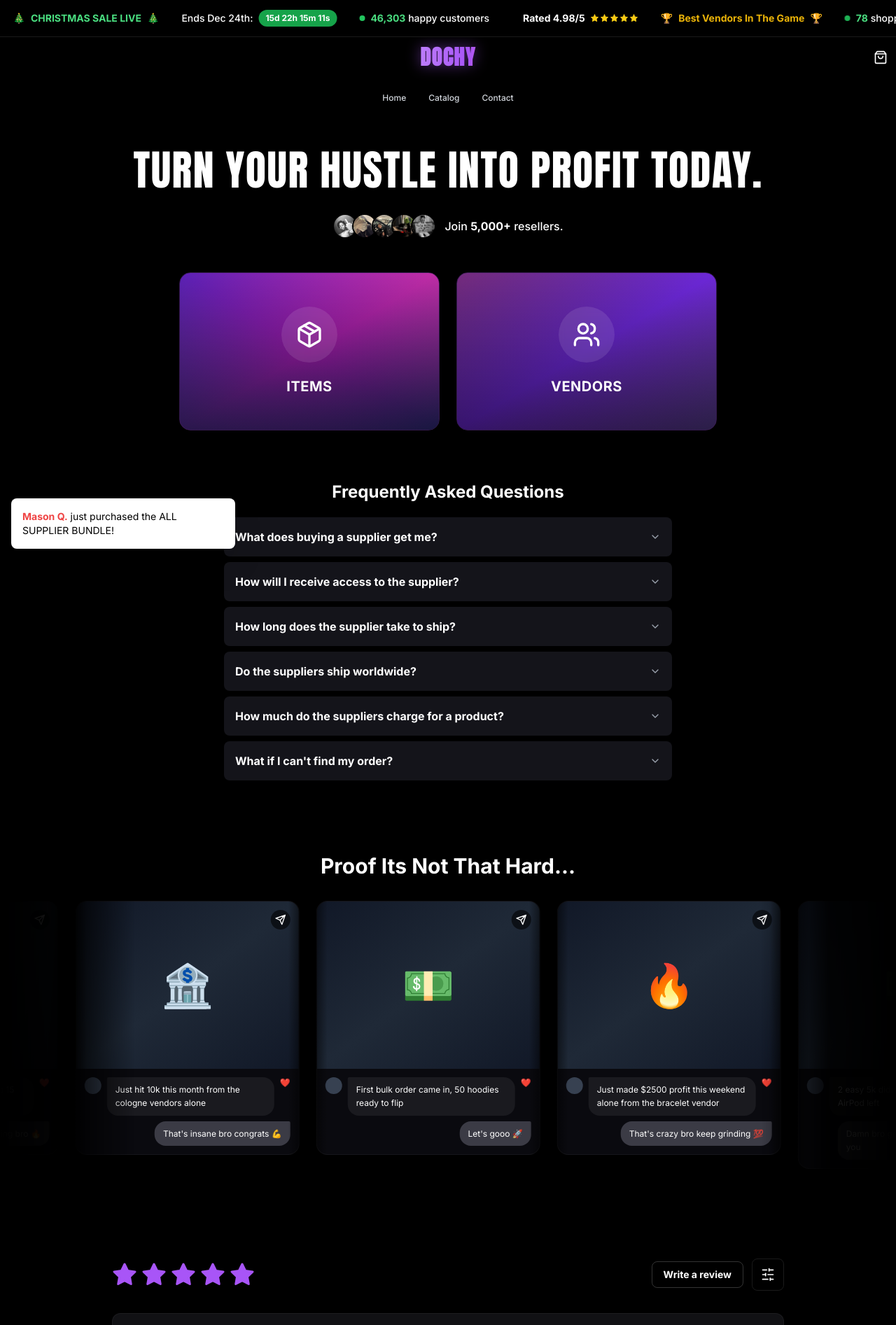
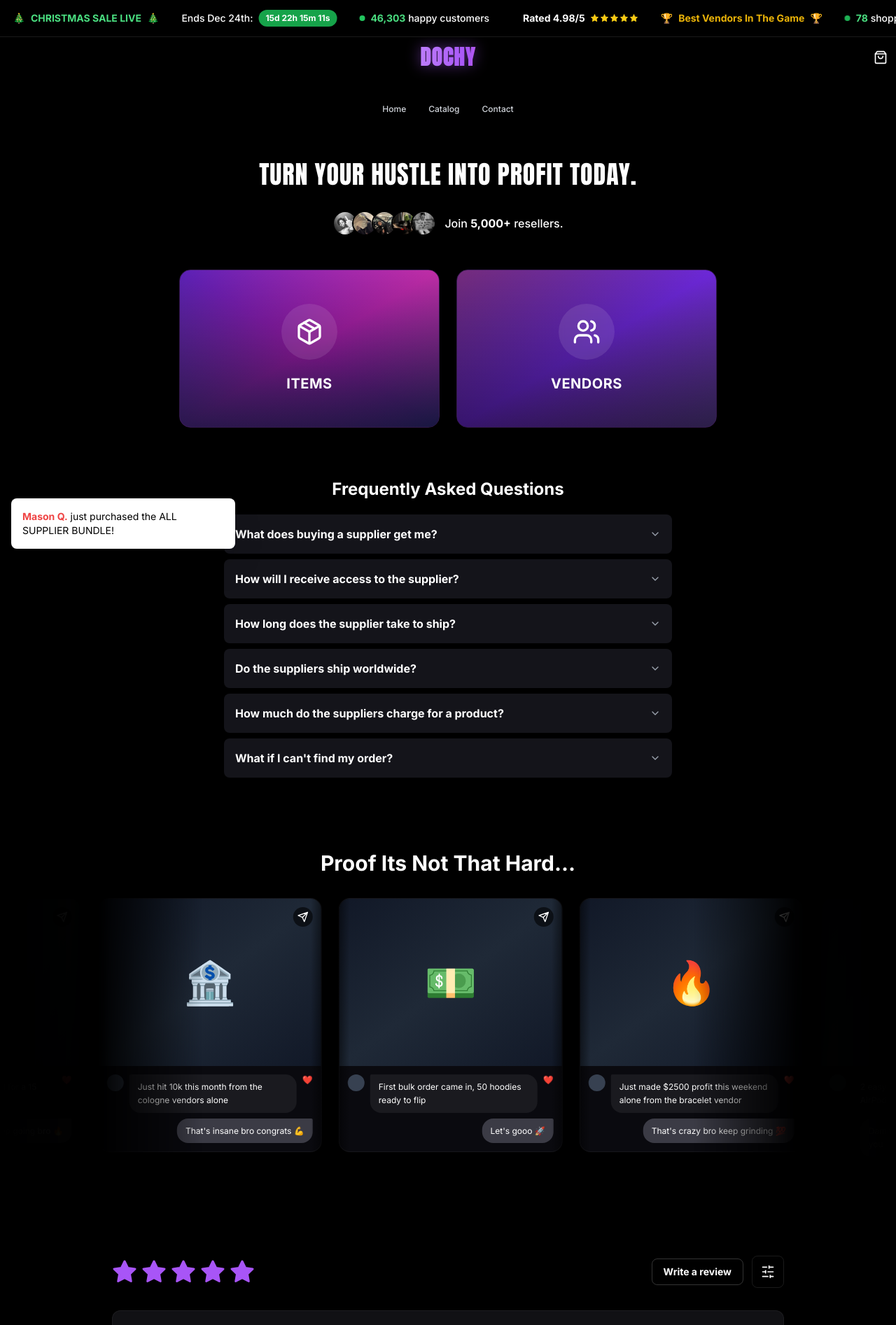
Before and after one commit to Expandingmind/Dochy, a Next.js app: page / in a window 1280 px wide. Shown: the top 1893 px of the page at 70% size. Built offline with nearby package versions, Linux system fonts and the light colour scheme.

Commit message:
Wider black padding on proof section, smaller desktop headline, nav links lower

```diff
--- a/src/components/Header.tsx
+++ b/src/components/Header.tsx
@@ -78,7 +78,7 @@ export function Header() {
           </div>
 
           {/* Bottom Row: Desktop Navigation (Centered under Logo) */}
-          <nav className="hidden md:flex items-center gap-8 mt-8">
+          <nav className="hidden md:flex items-center gap-8 mt-12">
             {navLinks.map((link) => (
               <Link
                 key={link.name}
--- a/src/components/Hero.tsx
+++ b/src/components/Hero.tsx
@@ -6,7 +6,7 @@ export function Hero() {
     <section className="relative flex flex-col items-center justify-center text-center pt-8 md:pt-12 pb-8 overflow-hidden bg-black">
       <div className="container mx-auto px-3 flex flex-col items-center gap-4 z-10 max-w-5xl">
 
-        <h1 className="text-3xl sm:text-4xl md:text-5xl lg:text-6xl font-anton text-white tracking-wide leading-[1.15] uppercase md:whitespace-nowrap text-center">
+        <h1 className="text-3xl sm:text-4xl md:text-3xl lg:text-4xl font-anton text-white tracking-wide leading-[1.15] uppercase md:whitespace-nowrap text-center">
           <span className="block md:inline">TURN YOUR HUSTLE</span>
           <span className="block md:inline"> INTO PROFIT TODAY.</span>
         </h1>
--- a/src/components/ProofSection.tsx
+++ b/src/components/ProofSection.tsx
@@ -100,10 +100,10 @@ export function ProofSection() {
       </div>
 
       {/* Scrolling Proof Cards */}
-      <div className="w-full overflow-hidden relative px-8 md:px-16">
+      <div className="w-full overflow-hidden relative px-12 md:px-24">
         {/* Edge fade overlays - wider black padding */}
-        <div className="absolute inset-y-0 left-0 w-24 md:w-48 bg-gradient-to-r from-black via-black/90 to-transparent z-20 pointer-events-none" />
-        <div className="absolute inset-y-0 right-0 w-24 md:w-48 bg-gradient-to-l from-black via-black/90 to-transparent z-20 pointer-events-none" />
+        <div className="absolute inset-y-0 left-0 w-32 md:w-72 bg-gradient-to-r from-black via-black/95 via-black/80 to-transparent z-20 pointer-events-none" />
+        <div className="absolute inset-y-0 right-0 w-32 md:w-72 bg-gradient-to-l from-black via-black/95 via-black/80 to-transparent z-20 pointer-events-none" />
 
         <div className="flex gap-6 animate-marquee-fast w-max">
           {[...proofCards, ...proofCards, ...proofCards, ...proofCards].map((card, i) => (
```
